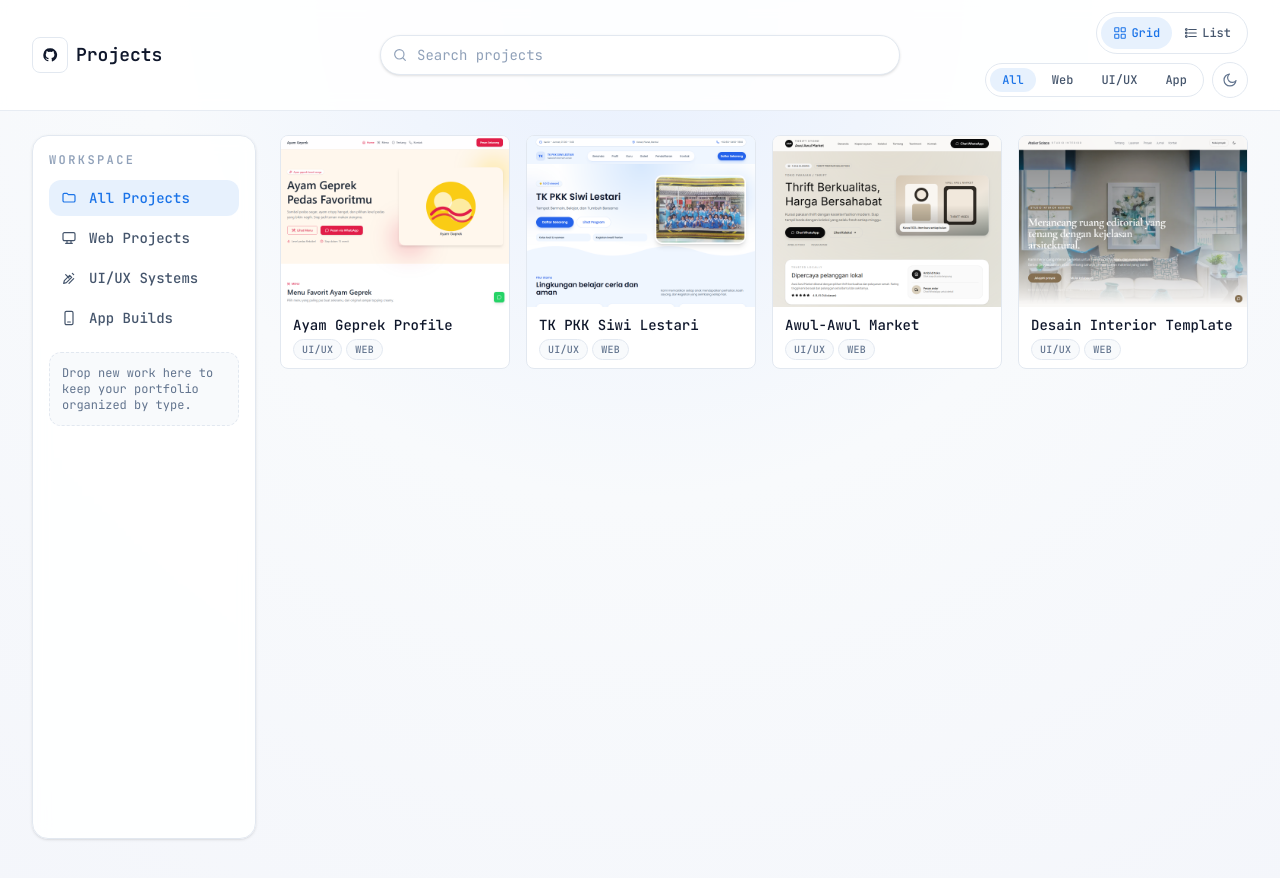
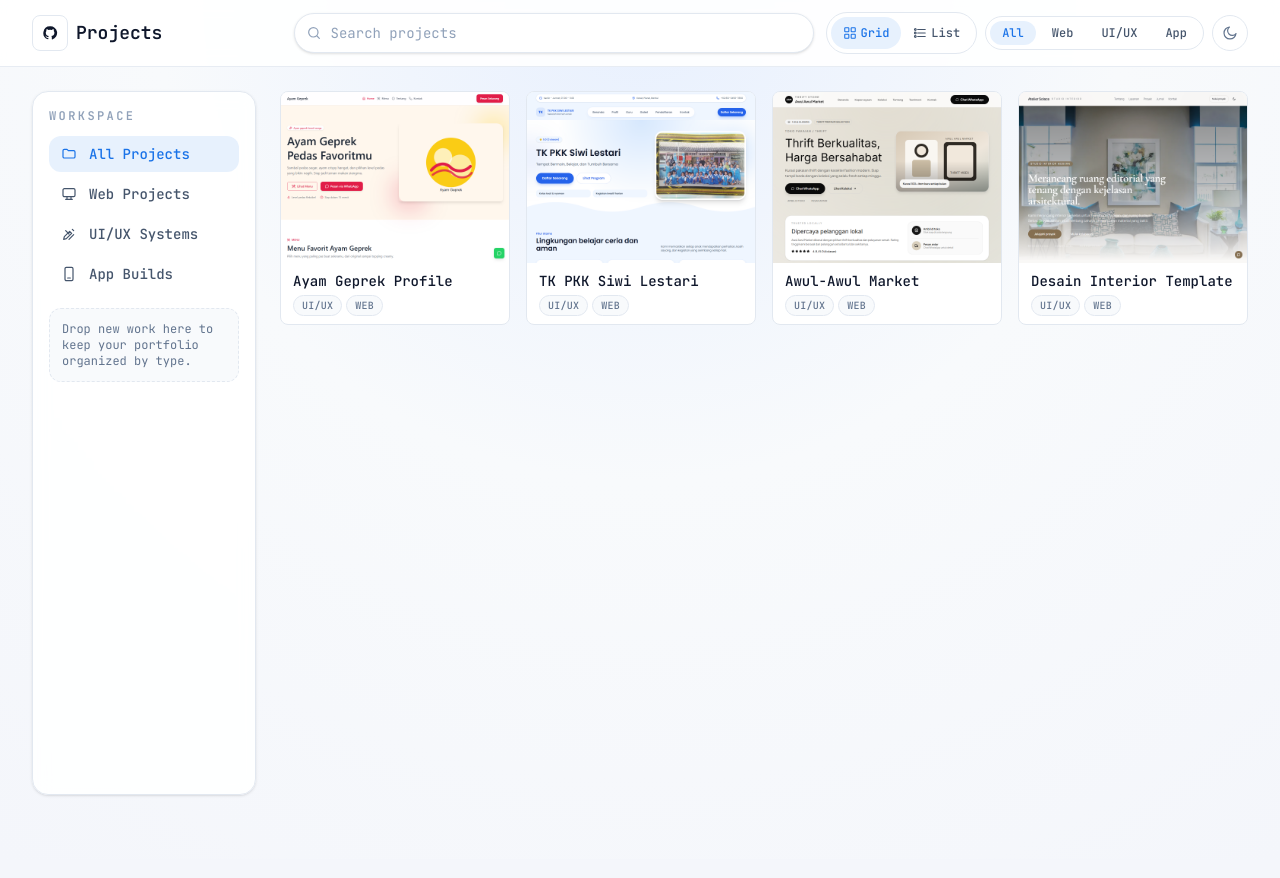
Before and after one commit to l0c4lxid/project-drive, a Next.js app: page / in a window 1280 px wide. Shown: the top 878 px of the page. Built offline with nearby package versions, Linux system fonts and the light colour scheme.

Commit message:
update 33 files

```diff
--- a/app/components/TopBar.tsx
+++ b/app/components/TopBar.tsx
@@ -41,7 +41,7 @@ export default function TopBar({
 
   return (
     <div className="sticky top-0 z-30 w-full border-b border-slate-200/80 bg-white/90 backdrop-blur dark:border-slate-800/80 dark:bg-slate-900/90">
-      <div className="mx-auto flex max-w-[1440px] flex-wrap items-center gap-3 px-4 py-3 lg:px-8">
+      <div className="mx-auto flex max-w-[1440px] flex-wrap items-center gap-3 px-4 py-3 md:flex-nowrap lg:px-8">
         <div className="flex flex-1 items-center gap-2">
           <div className="flex h-9 w-9 items-center justify-center rounded-lg border border-slate-200 bg-white text-slate-900 dark:border-slate-700 dark:bg-slate-900 dark:text-slate-100">
             <GitHubMarkIcon />
@@ -63,7 +63,7 @@ export default function TopBar({
           </div>
         </div>
 
-        <div className="flex flex-1 flex-wrap items-center justify-end gap-2">
+        <div className="flex flex-1 flex-wrap items-center justify-end gap-2 md:flex-nowrap">
           <div className="flex items-center rounded-full border border-slate-200 bg-white p-1 dark:border-slate-700 dark:bg-slate-900">
             {views.map((item) => (
               <button
```
